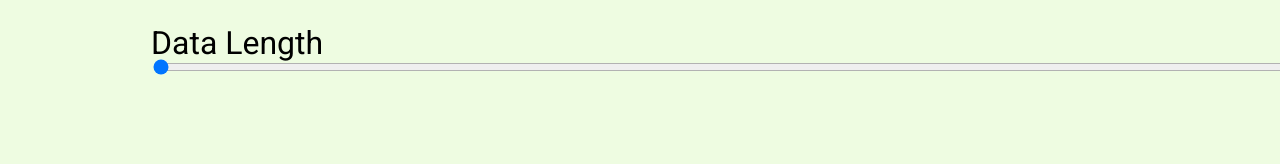
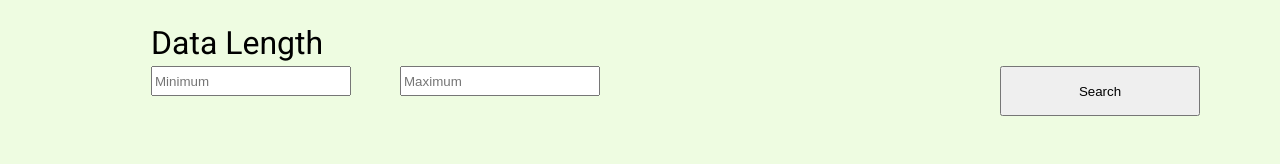
Before and after one commit to rahulsharma-fullstack/Human-Feedback-Data-Library, a React (Vite) app in the folder Frontend-Draft/: page /search-page in a window 1280 px wide. Shown: the part 538-702 px from the top of the page. Built offline with nearby package versions, Linux system fonts and the light colour scheme; no server answers.

Commit message:
added search functionality to frontend

```diff
--- a/Frontend-Draft/src/screens/SearchPage/SearchPage.jsx
+++ b/Frontend-Draft/src/screens/SearchPage/SearchPage.jsx
@@ -1,8 +1,9 @@
-import React, { useEffect, useState } from "react";
+import React, { useEffect, useState, useRef } from "react";
 import { Link } from "react-router-dom";
 import { DropdownBox } from "../../components/DropdownBox";
 import { InputDatePicker } from "../../components/InputDatePicker";
 import { SliderField } from "../../components/SliderField";
+import Slider from '@mui/material/Slider';
 import { Frame } from "../../components/Frame";
 import Button from 'react-bootstrap/Button';
 import Form from 'react-bootstrap/Form';
@@ -15,12 +16,12 @@ export const SearchPage = () => {
   const [currentPage, setCurrentPage] = useState(0); // Track the current page
   const [languages, setLanguages] = useState([]);
   const [keywords, setKeywords] = useState([]);
-  const [minRows, setMin] = useState(0);
-  const [maxRows, setMax] = useState(0);
-  const [date, setDate] = useState("");
-
-
-
+  const [min, setMin] = useState(0);
+  const [max, setMax] = useState(0);
+  const minInputRef = useRef(null);
+  const maxInputRef = useRef(null);
+  const dateRef = useRef(null);
+  const langref = useRef(null);
 
   const num_per_page = 21
   // Fetch datasets from the backend when the component mounts
@@ -56,6 +57,7 @@ export const SearchPage = () => {
           page_arr.push(data[count]);
 
           lang_set.add(data[count].language)
+          console.log(data[count].language)
 
           if (page_arr.length == num_per_page) {
 
@@ -72,12 +74,14 @@ export const SearchPage = () => {
         setPages(temp_arr);
         setLanguages(Array.from(lang_set));
         setKeywords(Array.from(key_set));
+        setMax(max);
         setMin(min);
-        setMax(max);
         console.log(temp_arr);
         console.log(lang_set);
         console.log(max);
         console.log(min);
+
+
         console.log(key_set);
       })
       .catch(error => {
@@ -86,6 +90,73 @@ export const SearchPage = () => {
       });
 
   }, []);
+
+  const searchFunction = () => {
+    setCurrentPage(0);
+    let min = minInputRef.current ? minInputRef.current.value : null;
+    let max = maxInputRef.current ? maxInputRef.current.value : null;
+
+    let date = dateRef.current ? dateRef.current.value : null;
+    let lang = langref.current ? langref.current.value : null;
+
+
+    const searchParams = {
+      endDate: date, // Format: DD/MM/YYYY
+      minRows: min,
+      maxRows: max,
+      language: lang
+    };
+    fetch('http://localhost:8082/api/datasets/search', {
+      method: 'POST',
+      headers: {
+        'Content-Type': 'application/json'
+      },
+      body: JSON.stringify(searchParams)
+    }).then(response => response.json())
+      .then(data => {
+        //split data into pages, fill languages, and set min and max rows
+        let min = Infinity
+        let max = -Infinity;
+        let count = 0
+        let page_arr = []
+        let temp_arr = []
+
+        while (count < data.length) {
+
+          if (data[count].number_of_rows == 0) {
+            data[count].number_of_rows = null;
+          }
+          else if (data[count].number_of_rows > max) {
+            max = data[count].number_of_rows;
+          }
+          else if (data[count].number_of_rows < min) {
+            min = data[count].number_of_rows;
+          }
+          if (data[count].data_type == "NaN") {
+            data[count].data_type = "";
+          }
+          page_arr.push(data[count]);
+
+
+          if (page_arr.length == num_per_page) {
+
+            temp_arr.push(page_arr);
+            page_arr = [];
+          }
+          count += 1;
+
+        }
+        if (page_arr.length != 0) {
+          temp_arr.push(page_arr);
+
+        }
+        setPages(temp_arr);
+
+        setMax(max);
+        setMin(min);
+      })
+
+  }
   return (
     <div className="search-page">
       <div className="div-4">
@@ -167,6 +238,7 @@ export const SearchPage = () => {
             textFieldHasLabelTextContainer={false}
             textFieldTextFieldClassName="design-component-instance-node"
             type="range"
+            ref={dateRef}
 
           />
           <div className="keywords-dropdown">
@@ -182,22 +254,19 @@ export const SearchPage = () => {
             <div className="text-wrapper-28">Language</div>
 
           </div>
-          <Form.Select className="Language-Select">
+          <Form.Select ref={langref} className="Language-Select">
             {languages.map((lang, index) => (
               <option key={lang} value={lang}>
                 {lang}
               </option>
             ))}
           </Form.Select>
-          <Form.Range className="slider-field-instance"
-            min={minRows}
-            max={maxRows}
-            step={1}
-
-          ></Form.Range>
 
 
 
+          <Form.Control ref={minInputRef} className="slider-field-instance" placeholder="Minimum"></Form.Control>
+          <Form.Control ref={maxInputRef} className="max-field-instance" placeholder="Maximum"></Form.Control>
+          <Button className="search-button" onClick={() => searchFunction()} variant="success">Search</Button>{' '}
           <Form.Select
             className="Dataset-Pages"
             id="pages-top"
--- a/Frontend-Draft/src/screens/SearchPage/style.css
+++ b/Frontend-Draft/src/screens/SearchPage/style.css
@@ -357,8 +357,26 @@
 .search-page .slider-field-instance {
   left: 151px !important;
   position: absolute !important;
-  top: 471px !important;
-  width: 1186px !important;
+  top: 480px !important;
+  width: 200px !important;
+  height: 30px;
+}
+
+.search-page .max-field-instance {
+  left: 400px !important;
+  position: absolute !important;
+  top: 480px !important;
+  width: 200px !important;
+  height: 30px;
+
+}
+
+.search-page .search-button {
+  left: 1000px !important;
+  position: absolute !important;
+  top: 480px !important;
+  width: 200px !important;
+  height: 50px;
 }
 
 .search-page .slider-field-2 {
```
